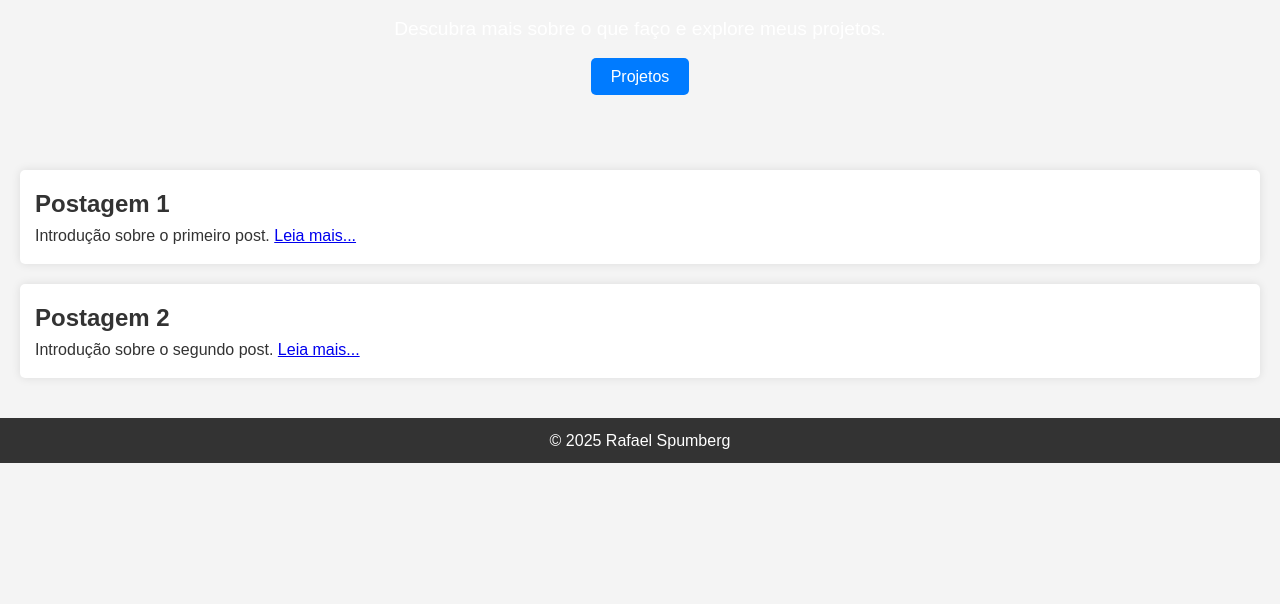
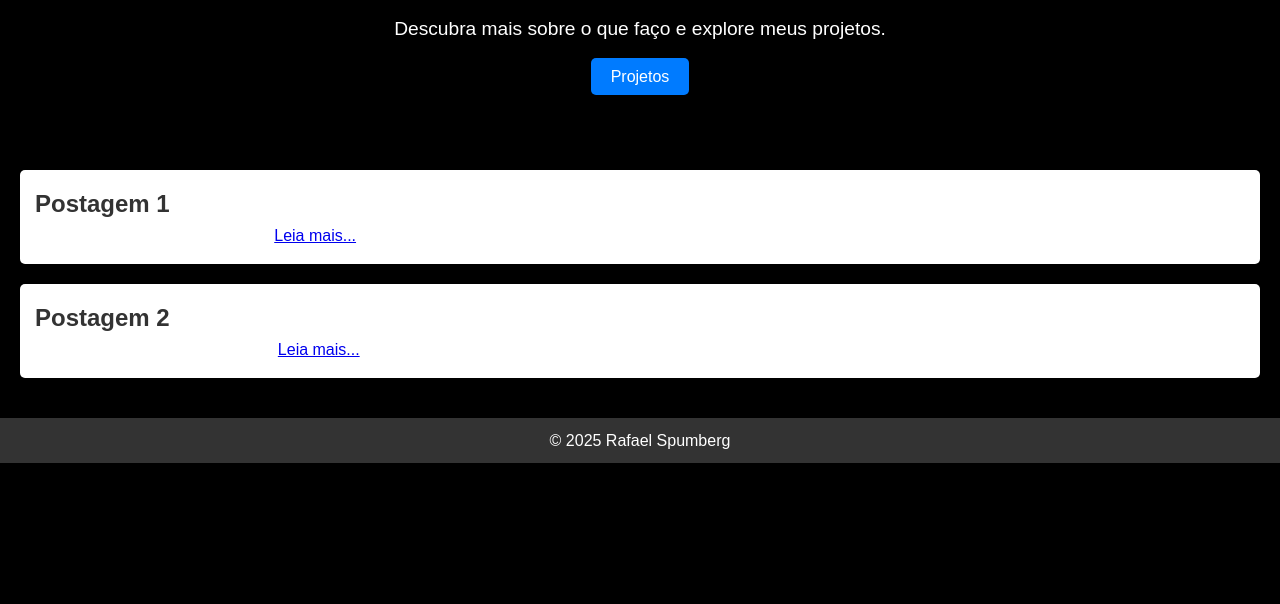
Before and after one commit to RafaelSpumbergSeus/teste1, a plain HTML site: page index.html in a window 1280 px wide. Shown: the part 196-800 px from the top of the page. Drawn offline with Linux system fonts and the light colour scheme; a script that the page names is missing.

Commit message:
styles.css

```diff
--- a/css/styles.css
+++ b/css/styles.css
@@ -8,9 +8,14 @@
 /* Estilos gerais */
 body {
     font-family: Arial, sans-serif;
-    background-color: #f4f4f4;
-    color: #333;
+    background-color: black;
+    color: white;
     line-height: 1.6;
+}
+
+section {
+     background-color: black;
+     color: white;
 }
 
 header {
```
